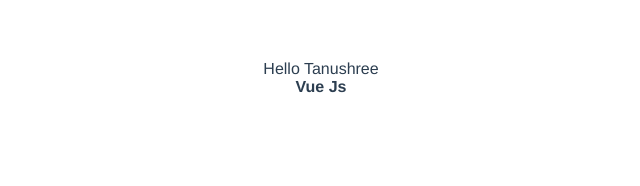
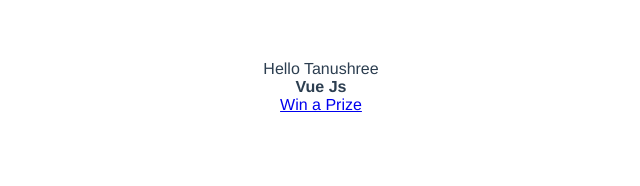
Before and after one commit to tanuuu18/Learning-Vue.js-3, a Vue app in the folder hello-world/: page / in a window 1280 px wide. Shown: the top 186 px of the page, without its empty margins (319-959 px from the left). Built offline with nearby package versions, Linux system fonts and the light colour scheme.

Commit message:
6. Binding HTML

```diff
--- a/hello-world/src/App.vue
+++ b/hello-world/src/App.vue
@@ -1,8 +1,9 @@
 <template>
   <!-- Text interpolation -->
   <div>{{greet}} {{name}}</div>
-  <!-- Using Directives -->
+  <!-- Binding HTML -->
   <div v-html="learning"></div>
+  <div v-html="hack"></div>
 </template>
 
 <script>
@@ -14,7 +15,8 @@
     return {
       greet:"Hello",
       name:"Tanushree",
-      learning:"<b>Vue Js</b>"
+      learning:"<b>Vue Js</b>",
+      hack:`<a href="#" onclick="alert('You have been hacked!')">Win a Prize</a>`
     }
   }
 }
```
